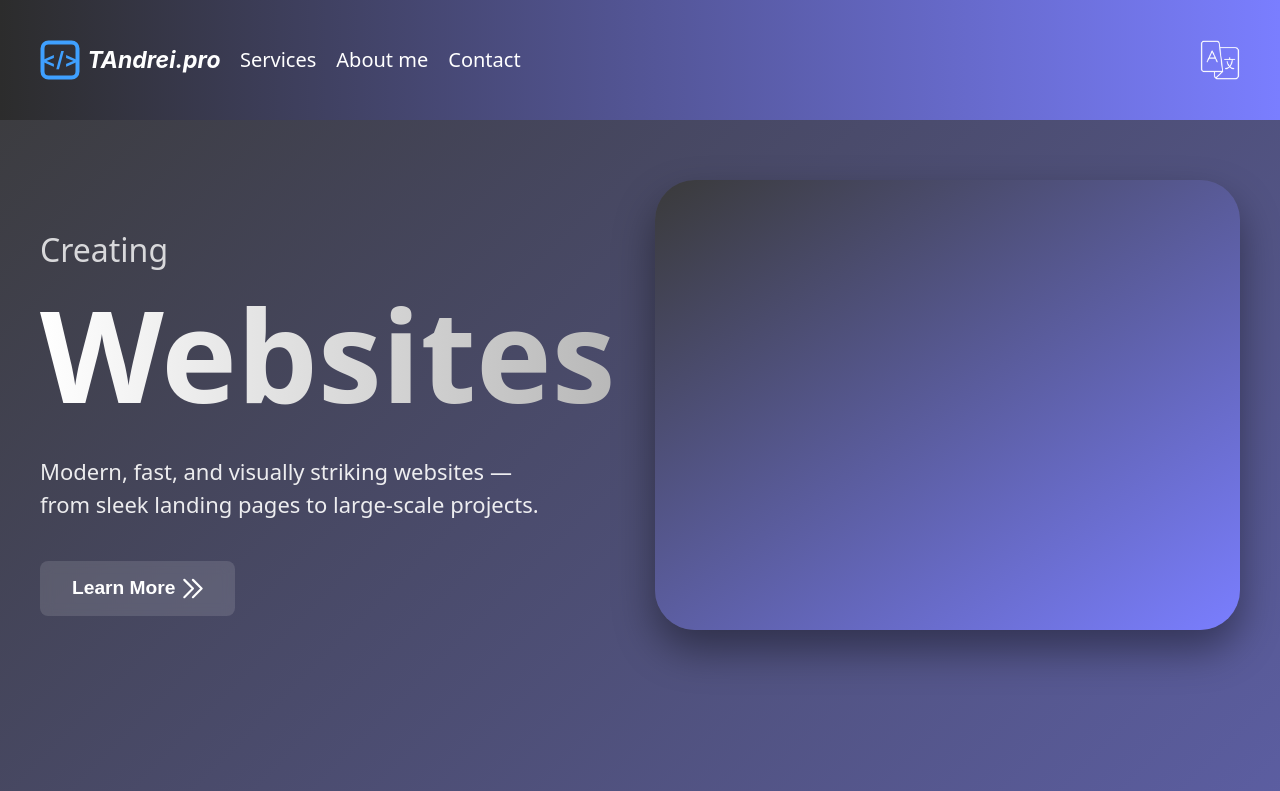
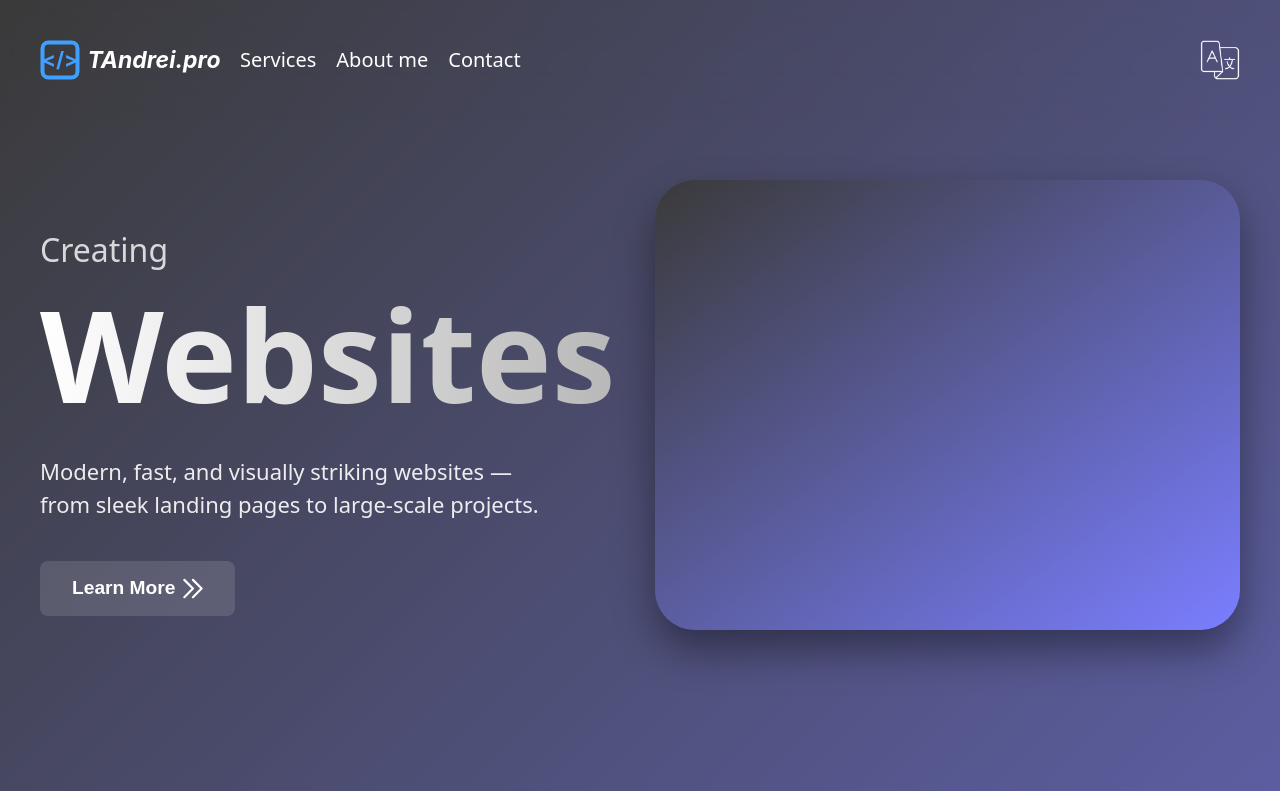
Before and after one commit to TAndrei17/tandreipro-page, a React (Vite) app: page / in a window 1280 px wide. Shown: the top 791 px of the page. Built offline with nearby package versions, Linux system fonts and the light colour scheme.

Commit message:
style: update header background

```diff
--- a/src/components/common/Header/Header.css
+++ b/src/components/common/Header/Header.css
@@ -13,7 +13,9 @@
 	position: fixed;
 	padding: 40px;
 	width: 100%;
-	background: linear-gradient(90deg, #2c2c2c, var(--background-color));
+	backdrop-filter: blur(20px);
+	-webkit-backdrop-filter: blur(20px); /* for Safari */
+	background: transparent;
 	color: #fff;
 	z-index: 1000;
 }
```
